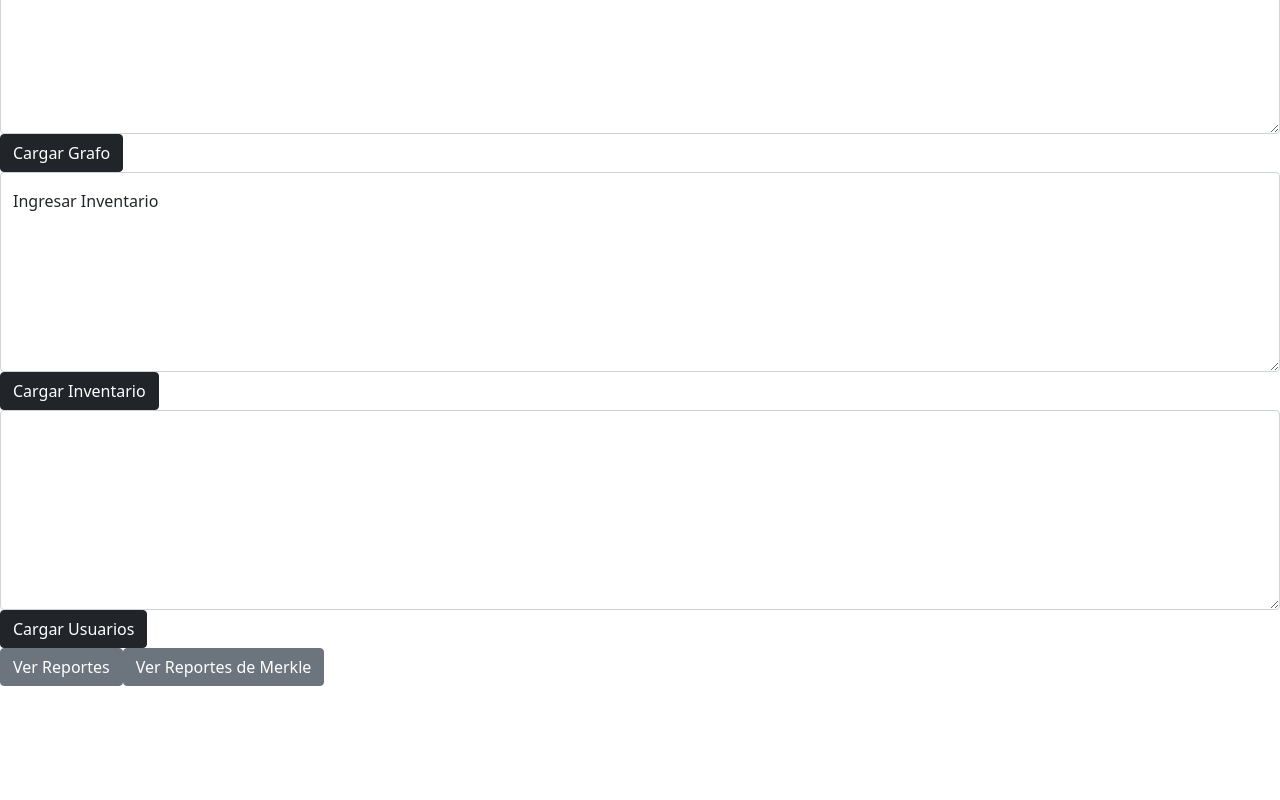
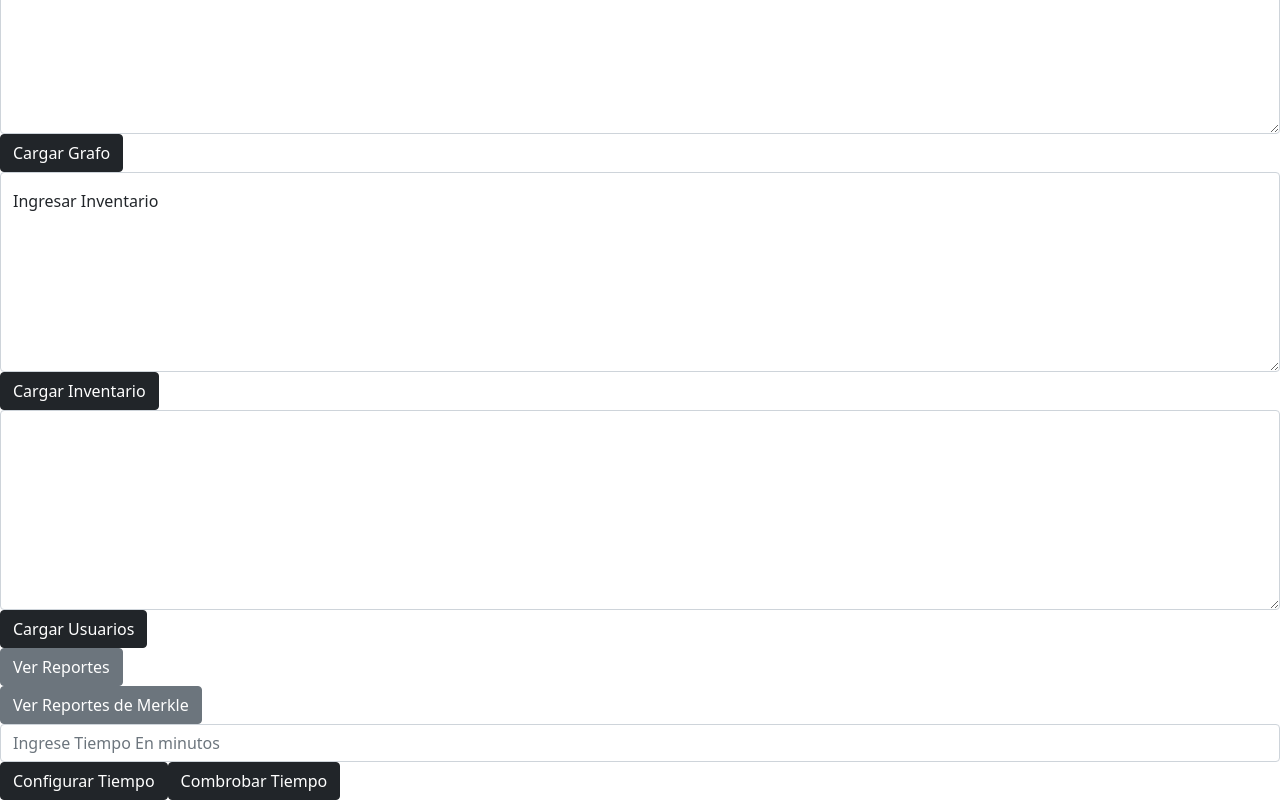
Before and after one commit to gerardogonza/EDD_VirtualMall_201900853, an Angular app: page /cargarjson in a window 1280 px wide. Shown: the part 598-1398 px from the top of the page. Before the commit the page ends 1284 px from the top, so only its background shows below. Built offline with nearby package versions, Linux system fonts and the light colour scheme.

Commit message:
intento de blockchain

```diff
--- a/src/app/componentes/carga-json/carga-json.component.html
+++ b/src/app/componentes/carga-json/carga-json.component.html
@@ -1,14 +1,14 @@
 
 <div class="form-floating">
     <label for="floatingTextarea2">Ingresar Tiendas</label>
-    <textarea class="form-control" placeholder="Leave a comment here" id="floatingTextarea2" style="height: 200px"  type="text"
+    <textarea class="form-control" placeholder="Leave a comment here" id="floatingTextarea1" style="height: 200px"  type="text"
     [(ngModel)]="cargatienda"
    ></textarea>
    <button type="button" class="btn btn-dark" (click)="cargarTiendas()">Cargar Tiendas</button>
 </div>
 <div class="form-floating">
     <label for="floatingTextarea2">Ingresar Pedido</label>
-    <textarea class="form-control" placeholder="Leave a comment here" id="floatingTextarea2" style="height: 200px"  type="text"
+    <textarea class="form-control" placeholder="Leave a comment here" id="floatingTextarea4" style="height: 200px"  type="text"
     [(ngModel)]="cargarpedidido"
    ></textarea>
    <button type="button" class="btn btn-dark" (click)="cargarPedido()">Cargar Pedido</button>
@@ -22,7 +22,7 @@
 </div>
 <div class="form-floating">
     <label for="floatingTextarea2">Ingresar Inventario</label>
-    <textarea class="form-control" placeholder="Leave a comment here" id="floatingTextarea2" style="height: 200px"  type="text"
+    <textarea class="form-control" placeholder="Leave a comment here" id="floatingTextarea5" style="height: 200px"  type="text"
     [(ngModel)]="cargarinventario"
    ></textarea>
    <button type="button" class="btn btn-dark" (click)="cargarInventario()">Cargar Inventario</button>
@@ -34,6 +34,17 @@
    ></textarea>
    <button type="button" class="btn btn-dark" (click)="cargarUsuarios()">Cargar Usuarios</button>
 </div>
+<div>
+  <a href="reportes" type="submit" class="btn btn-secondary" >Ver Reportes </a>
+</div>
+<div>
+  <a href="reportesmerkle" type="submit" class="btn btn-secondary" >Ver Reportes de Merkle </a>
+</div>
 
-<a href="reportes" type="submit" class="btn btn-secondary" >Ver Reportes </a>
-<a href="reportesmerkle" type="submit" class="btn btn-secondary" >Ver Reportes de Merkle </a>
+<div >
+
+
+  <input type="number" class="form-control" placeholder="Ingrese Tiempo En minutos" value=""  [(ngModel)]="timer.tiempo" name="Tiempo"/>
+  <button type="button" class="btn btn-dark" (click)="configuracionTiempo()">Configurar Tiempo</button>
+  <button type="button" class="btn btn-dark" (click)="combrobarTiempo()">Combrobar Tiempo</button>
+</div>
--- a/src/app/componentes/carga-json/carga-json.component.ts
+++ b/src/app/componentes/carga-json/carga-json.component.ts
@@ -19,6 +19,9 @@ export class CargaJSONComponent  {
   json2;
   json3;
   json4;
+  timer:any={
+    tiempo:null
+  }
   constructor(private http:HttpClient) {
 
    }
@@ -55,4 +58,18 @@ cargarUsuarios(){
     this.json4=JSON.stringify(data.json4);
   });
 }
+  configuracionTiempo(){
+    this.http.post('http://localhost:3000/tiempo', this.timer).toPromise().then((data:any)=>{
+      console.log(data);
+      // this.json=JSON.stringify(data.json);
+    });
+    window.location.href = 'http://localhost:4200/cargarjson';
+  }
+  combrobarTiempo(){
+    this.http.post('http://localhost:3000/comprobartiempo', this.timer).toPromise().then((data:any)=>{
+      console.log(data);
+      // this.json=JSON.stringify(data.json);
+    });
+
+  }
 }
```
Also changed, not shown: src/assets/inventariomerkle.png, src/assets/tiendasmerkle.png.
